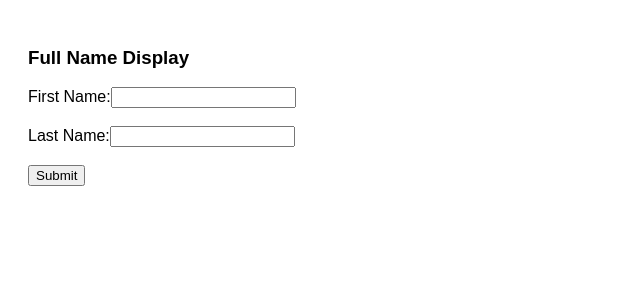
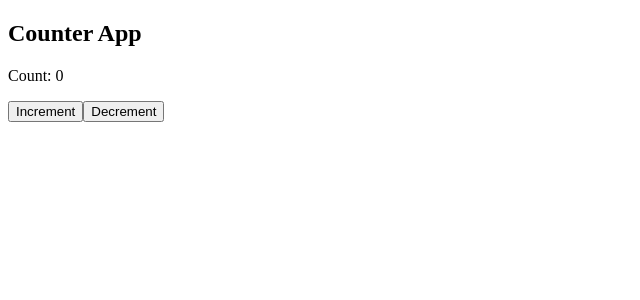
Before and after one commit to Mario-World/Frontend-Labs, a React (Vite) app: page / in a window 1280 px wide. Shown: the top 300 px of the page, without its empty margins (0-640 px from the left). Built offline with nearby package versions, Linux system fonts and the light colour scheme.

Commit message:
counter app initiated

```diff
--- a/src/App.jsx
+++ b/src/App.jsx
@@ -1,10 +1,22 @@
-import React from 'react'
-import NameForm from './NameForm';
+import  { useState } from 'react';
+
+
 
 export default function App() {
+
+  const [count, setCount] = useState(0);
+
+  const handleIncrement = () => setCount(count + 1);
+  const handleDecrement = () => setCount(count - 1);
+
   return (
     <div>
-    <NameForm />
+      <h2>Counter App</h2>
+      <p>Count: {count}</p>
+      <button onClick={handleIncrement}>Increment</button>
+      <button onClick={handleDecrement}>Decrement</button>
+
+
     </div>
-  )
+  );
 }
--- a/src/NameForm.jsx
+++ /dev/null
@@ -1,58 +0,0 @@
-import React, { useState } from "react";
-
-function NameForm() {
-  const [firstName, setFirstName] = useState("");
-  const [lastName, setLastName] = useState("");
-  const [fullName, setFullName] = useState("");
-
-  const handleSubmit = (e) => {
-    e.preventDefault();
-    if (firstName && lastName) {
-      setFullName(`${firstName} ${lastName}`);
-    } else {
-      setFullName(""); // clear if incomplete
-    }
-  };
-
-  return (
-    <div style={{ fontFamily: "Arial", padding: "20px" }}>
-
-
-      {/* This is the static heading Cypress expects on initial load */}
-      <h3>Full Name Display</h3>
-
-      <form onSubmit={handleSubmit}>
-        <label htmlFor="firstName">First Name:</label>
-        <input
-          id="firstName"
-          type="text"
-          value={firstName}
-          onChange={(e) => setFirstName(e.target.value)}
-        />
-
-        <br /><br />
-
-        <label htmlFor="lastName">Last Name:</label>
-        <input
-          id="lastName"
-          type="text"
-          value={lastName}
-          onChange={(e) => setLastName(e.target.value)}
-        />
-
-        <br /><br />
-
-        <button type="submit">Submit</button>
-      </form>
-
-      {/* Only render this after valid submission */}
-      {fullName && (
-        <h3 data-testid="full-name" style={{ marginTop: "20px" }}>
-          Full Name: {fullName}
-        </h3>
-      )}
-    </div>
-  );
-}
-
-export default NameForm;
```
